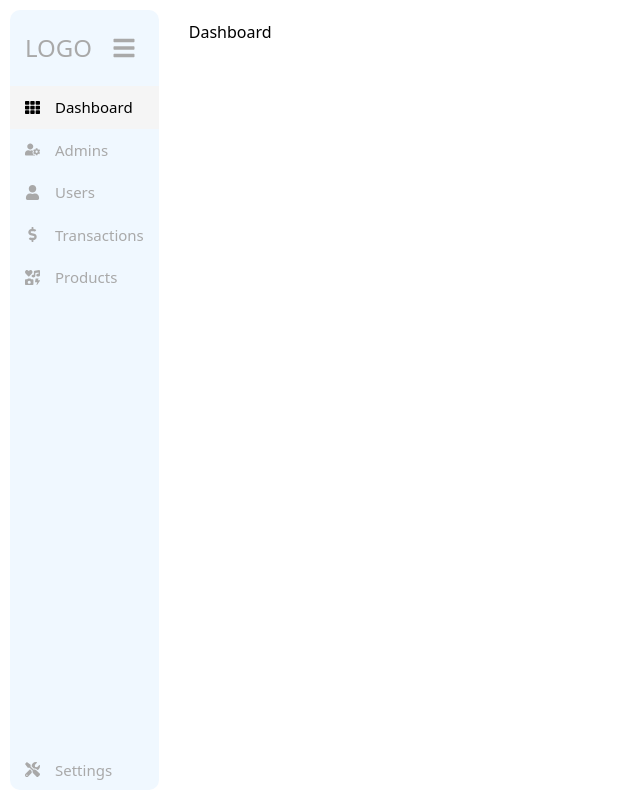
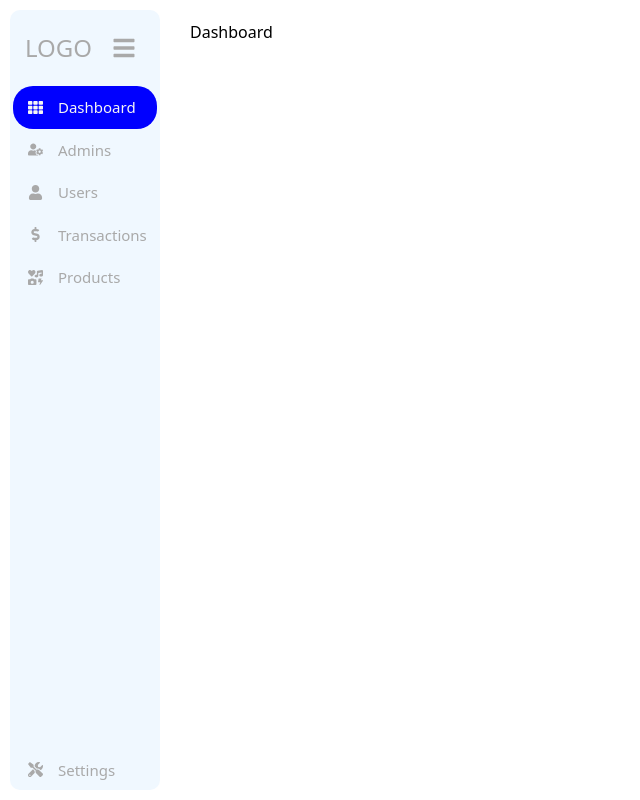
Before and after one commit to ceejayps/admin_dash_react, a React (Create React App) app: page / in a window 1280 px wide. In both pictures the pointer is over the link "Dashboard". Shown: the whole page, without its empty margins (0-640 px from the left). Built offline with nearby package versions, Linux system fonts and the light colour scheme.

Commit message:
Update App.css

```diff
--- a/src/App.css
+++ b/src/App.css
@@ -37,11 +37,16 @@ main{
   padding: 10px 15px;
   align-items: center;
   transition: all 0.5s;
+  margin-left: 3px;
+  margin-right: 3px;
 }
 
 .links:hover{
-  background-color: whitesmoke;
-  color: black;
+  background-color: blue;
+  color: whitesmoke;
+  border-radius: 20px;
+
+
 }
 .active{
   background-color: whitesmoke;
```
